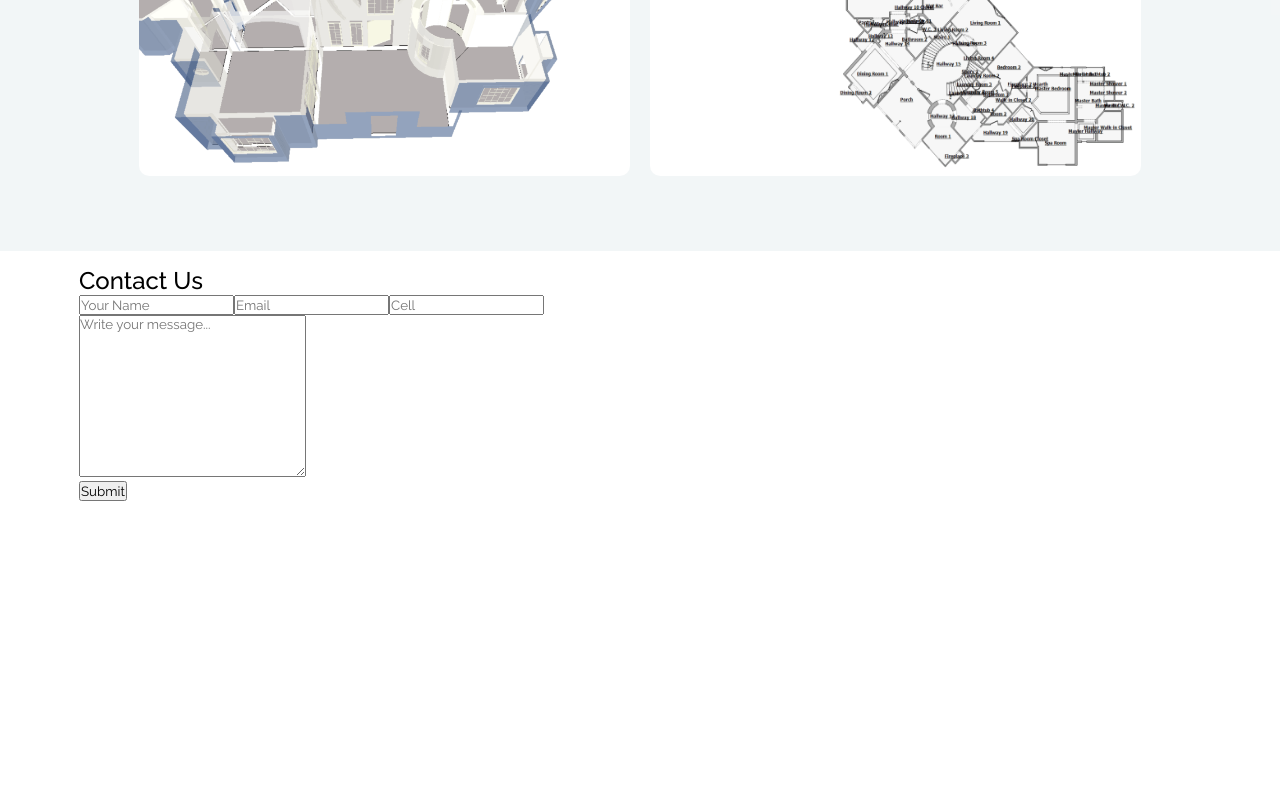
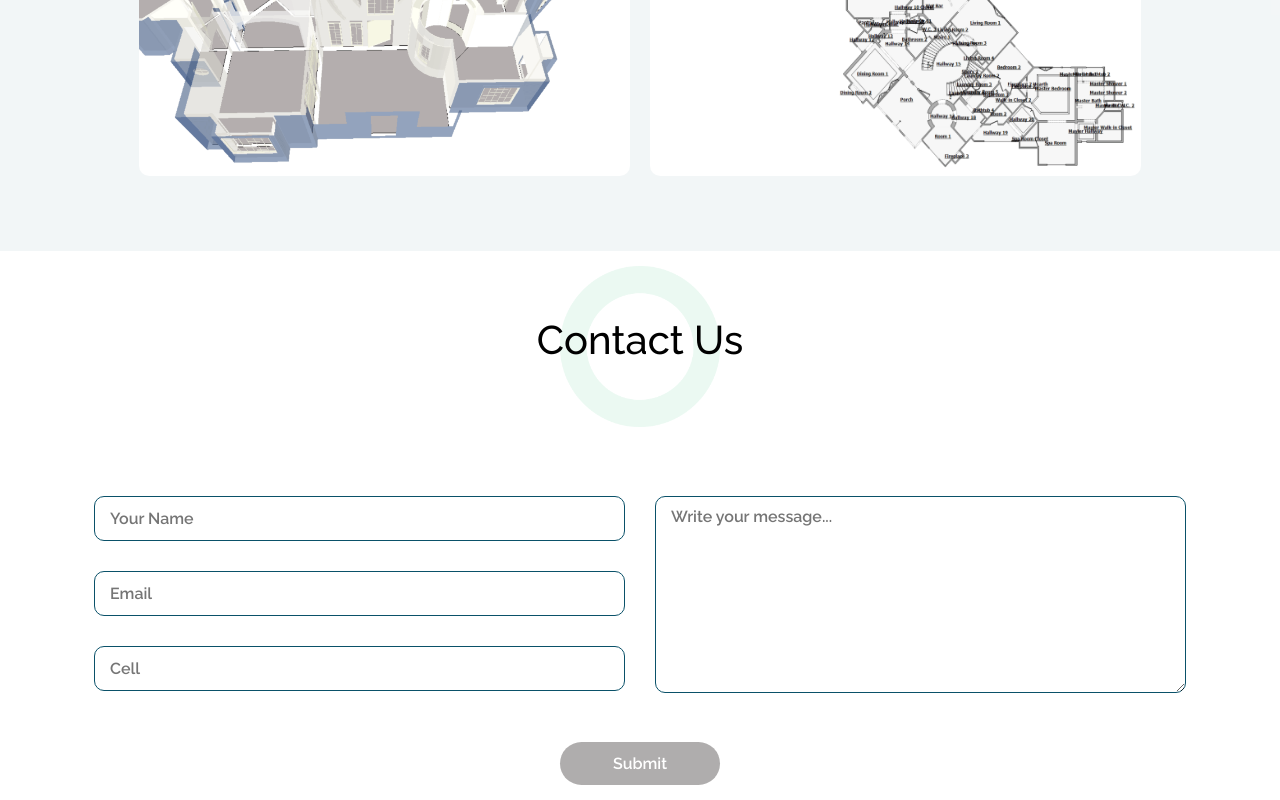
Before and after one commit to mrsaifullah52/mpartial, a React (Create React App) app: page / in a window 1280 px wide. Shown: the part 5828-6628 px from the top of the page. Before the commit the page ends 6344 px from the top, so only its background shows below. Built offline with nearby package versions, Linux system fonts and the light colour scheme.

Commit message:
css has been implimented on contact section

```diff
--- a/src/index.css
+++ b/src/index.css
@@ -739,3 +739,65 @@ ol, li {
 .trueplan h3{
   padding: 20px 0px;
 }
+
+/* contact section */
+.contact .title{
+  width: 100%;
+  height: 200px;
+  text-align: center;
+  background: url("./res/img/o.png") no-repeat;
+  background-position: 50% 0px;
+  background-size: 160px;
+
+}
+
+.contact .title h2{
+  padding-top: 50px;
+  font-size: 2.5rem;
+}
+
+.contact .form{
+  display: flex;
+  justify-content: space-evenly;
+}
+
+.contact .form .left,
+.contact .form .right{
+  width: 100%;
+  padding: 15px;
+}
+
+
+.contact input, .contact textarea{
+  width: 100%;
+  height: 45px;
+  border-radius: 10px;
+  outline: none;
+  border: 1px solid rgb(10, 81, 105);
+  padding: 10px 15px;
+  color: #928f8f;
+  font-weight: 600;
+  font-size: 1rem;
+  margin-top: 15px;
+  margin-bottom: 15px;
+}
+.contact textarea{
+  height: 80%;
+}
+.contact .button{
+  width: fit-content;
+  margin: 0px auto;
+}
+.contact button{
+  width: 160px;
+  display: inline-block;
+  cursor: pointer;
+  border: none;
+  border-radius: 25px;
+  font-size: 1rem;
+  font-weight: 600;
+  padding: 12px 40px;
+  color: #fff;
+  background-color: #afadad;
+  margin: 0px auto;
+}
```
